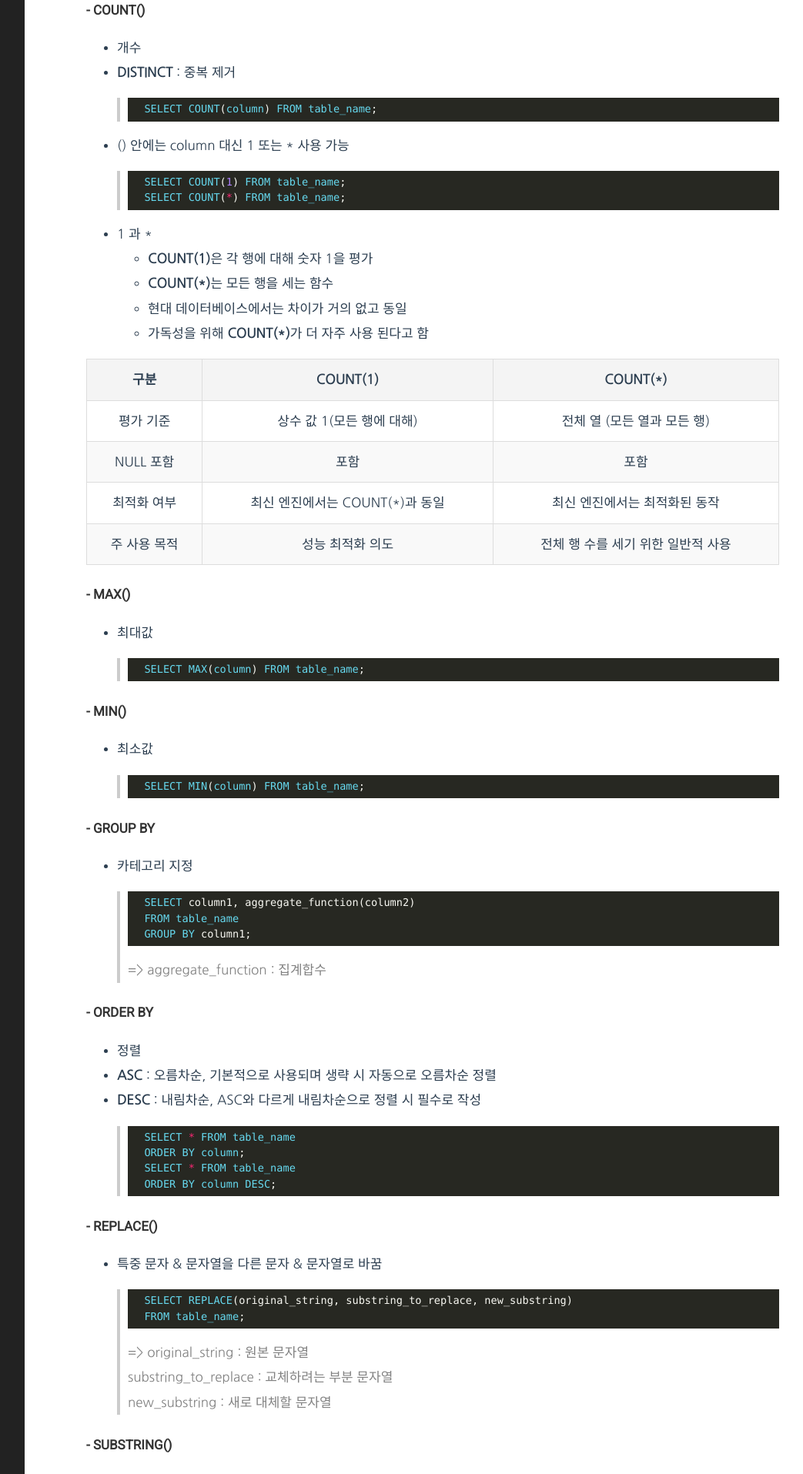
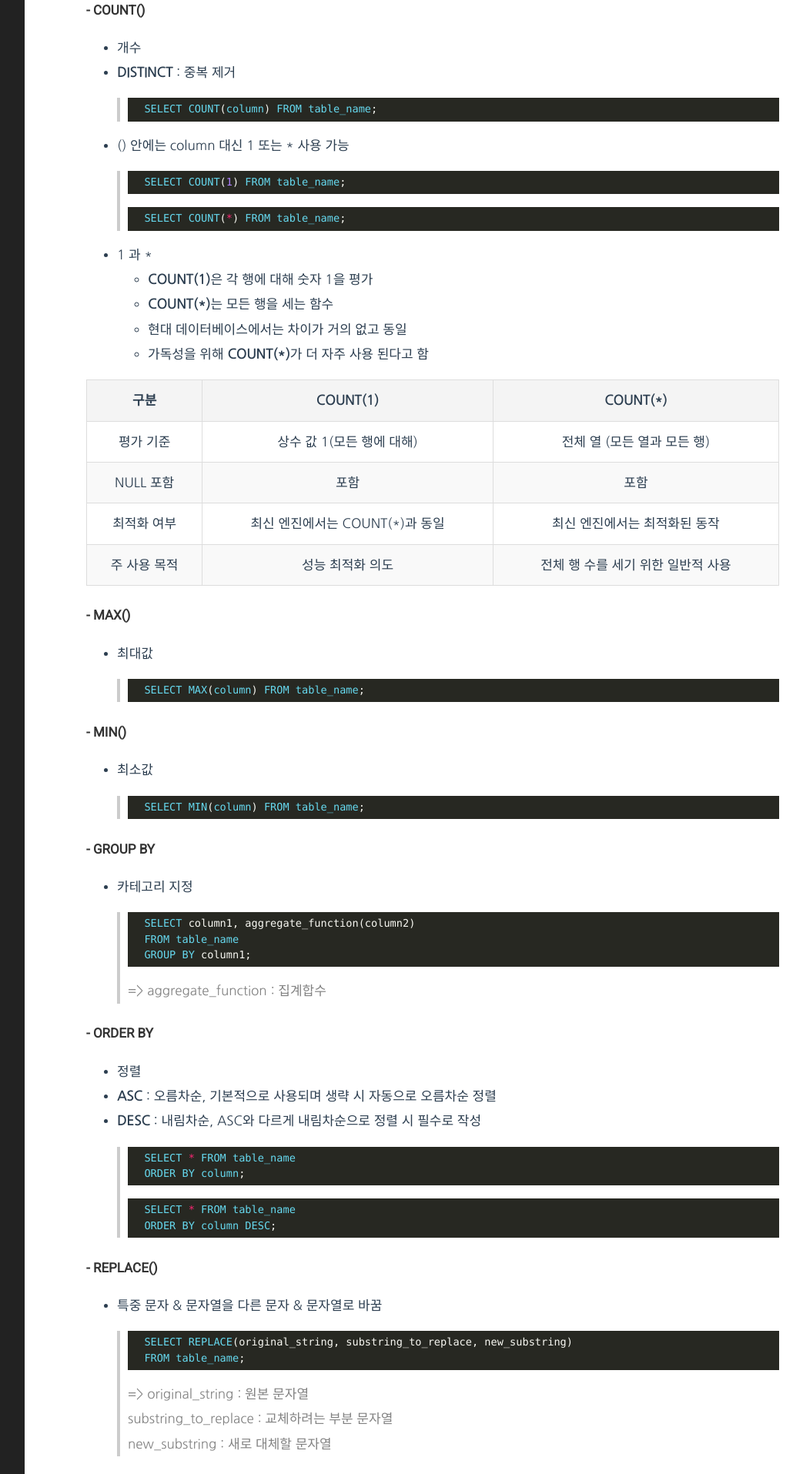
Before and after one commit to s-woni/s-woni.github.io, a Jekyll site: the page built from _posts/pre-camp-til/2025-01-21-til.md, in a window 1280 px wide. Shown: the part 940-2855 px from the top of the page at 77% size, without its empty margins (188-1231 px from the left). Built offline with Jekyll 4.4.1, drawn with Linux system fonts in a browser that asks for light colours.

Commit message:
Update 2025-01-21-til.md

````diff
--- a/_posts/pre-camp-til/2025-01-21-til.md
+++ b/_posts/pre-camp-til/2025-01-21-til.md
@@ -47,6 +47,8 @@ category: bootcamp-til
 >
     ```sql
     SELECT COUNT(1) FROM table_name;
+    ```
+    ```sql
     SELECT COUNT(*) FROM table_name;
     ```
 
@@ -95,6 +97,8 @@ category: bootcamp-til
     ```sql
     SELECT * FROM table_name
     ORDER BY column;
+    ```
+    ```sql
     SELECT * FROM table_name
     ORDER BY column DESC;
     ```
````
